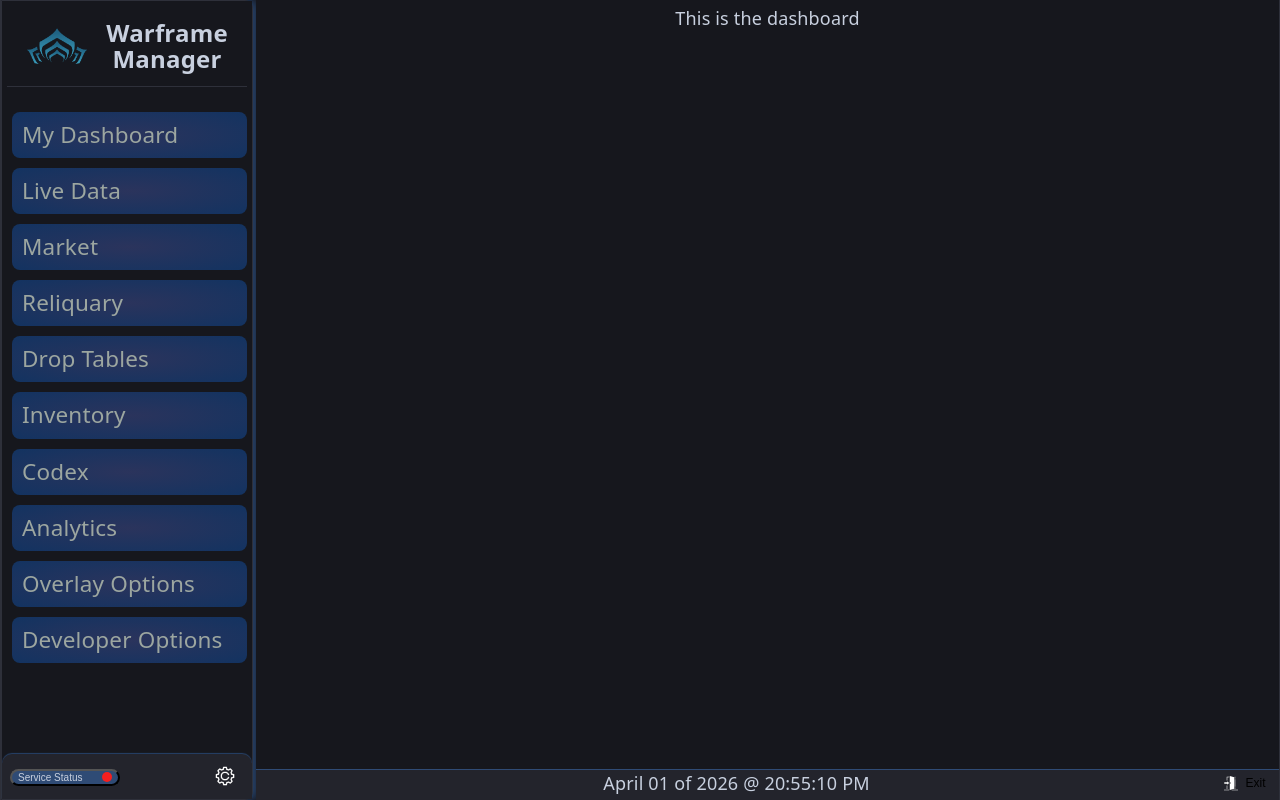
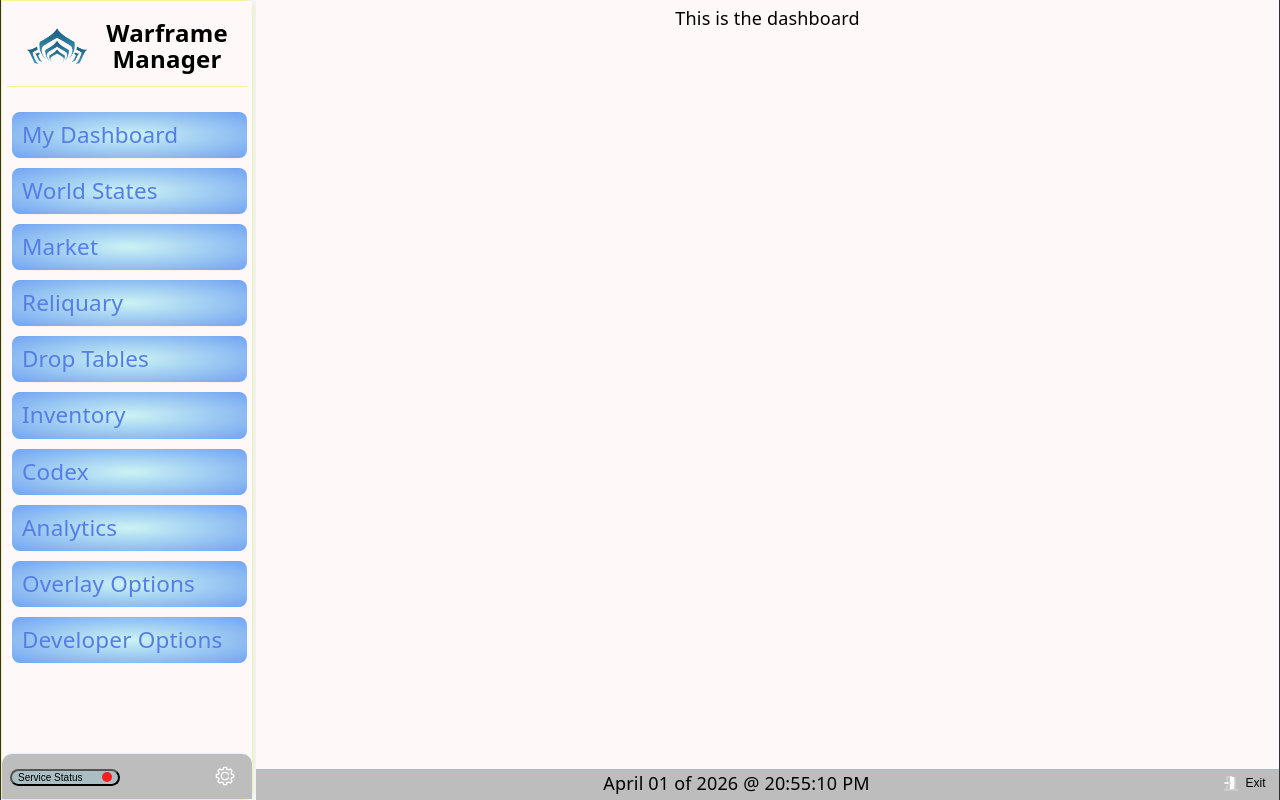
Before and after one commit to benevolent0377/wfManager, a React app in the folder frontend/: page / in a window 1280 px wide. Built offline with nearby package versions, Linux system fonts and the light colour scheme; no server answers; the HTML template or start-up script is replaced by a standard one.

Commit message:
made changes to the light theme

```diff
--- a/frontend/src/App.jsx
+++ b/frontend/src/App.jsx
@@ -18,7 +18,7 @@
 
 function AppFrame() {
   return (
-    <div className="app-frame" data-theme="dark">
+    <div className="app-frame" data-theme="light">
 
       <div className="app-body">
         <div className="sidebar-container">
--- a/frontend/src/components/layout/Sidebar.css
+++ b/frontend/src/components/layout/Sidebar.css
@@ -81,7 +81,7 @@
 }
 .sidebar a {
     text-decoration: none;
-    color: #9ca6a0;
+    color: var(--link);
     text-decoration: none;
     font-size: 1.25rem;
 }
--- a/frontend/src/components/layout/Sidebar.jsx
+++ b/frontend/src/components/layout/Sidebar.jsx
@@ -16,7 +16,7 @@
 
         <Link to="/"><div className="sidebar-item"><p>My Dashboard</p></div></Link>
 
-        <Link to="/worldstates"><div className="sidebar-item"><p>Live Data</p></div></Link>
+        <Link to="/worldstates"><div className="sidebar-item"><p>World States</p></div></Link>
 
         <Link to="/market"><div className="sidebar-item"><p>Market</p></div></Link>
 
--- a/frontend/src/themes/light.css
+++ b/frontend/src/themes/light.css
@@ -4,15 +4,18 @@
   --heading: system-ui, 'Segoe UI', Roboto, sans-serif;
   --mono: ui-monospace, Consolas, monospace;
   --text: #000000;
-  --text-h: #2c2c2c;
+  --text-h: #131212;
+  --link: #567ce6;
   --bg: #fff8f8;
   --secondary-bg: #bdbdbd;
-  --border: #f0f2ff;
+  --gradient-a: #91eeee77;
+  --gradient-b: #176dee9c;
+  --border: #f8f297;
   --code-bg: #1f2028;
   --accent-bg: rgba(30, 78, 87, 0.795);
   --accent: #c084fc;
   --accent-bg: rgba(70, 196, 228, 0.15);
-  --accent-border: rgba(73, 230, 241, 0.5);
+  --accent-border: rgba(0, 255, 242, 0.788);
   --social-bg: rgba(30, 46, 214, 0.5);
   --shadow:
 }
```
